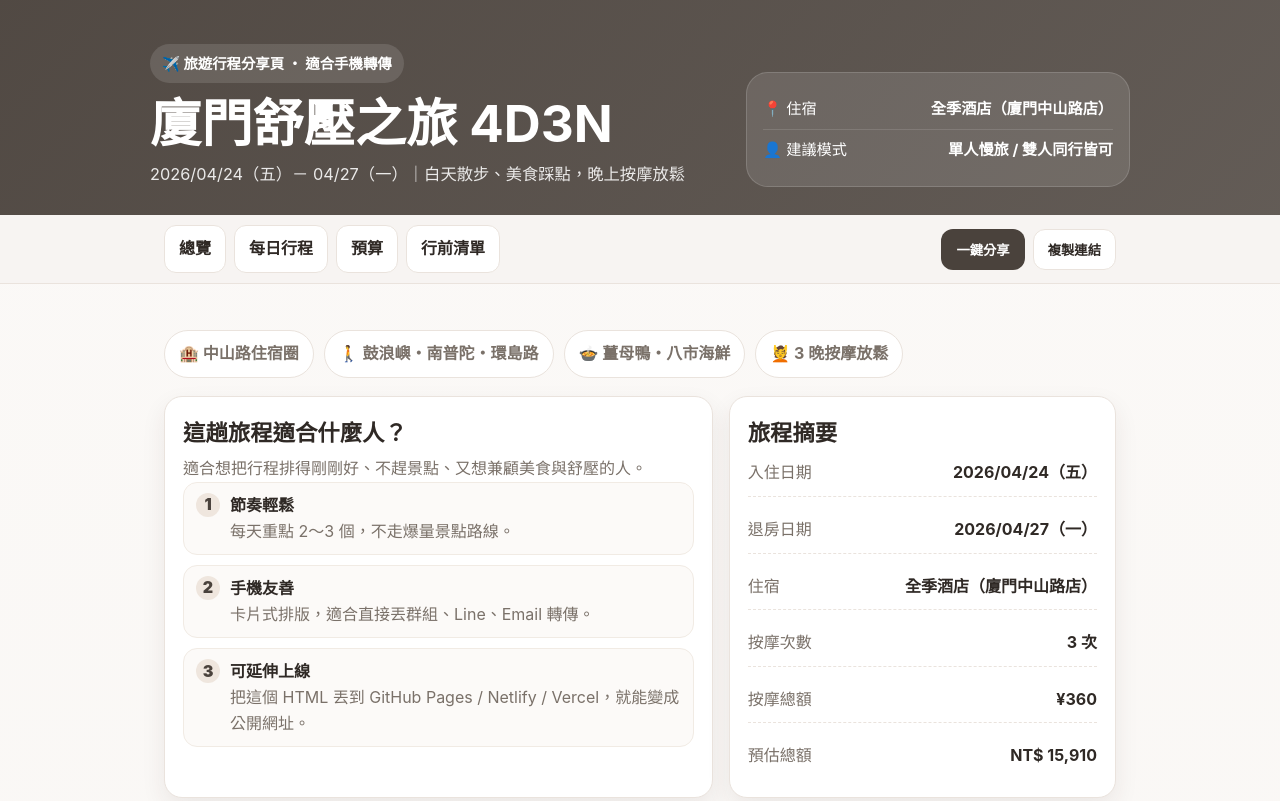
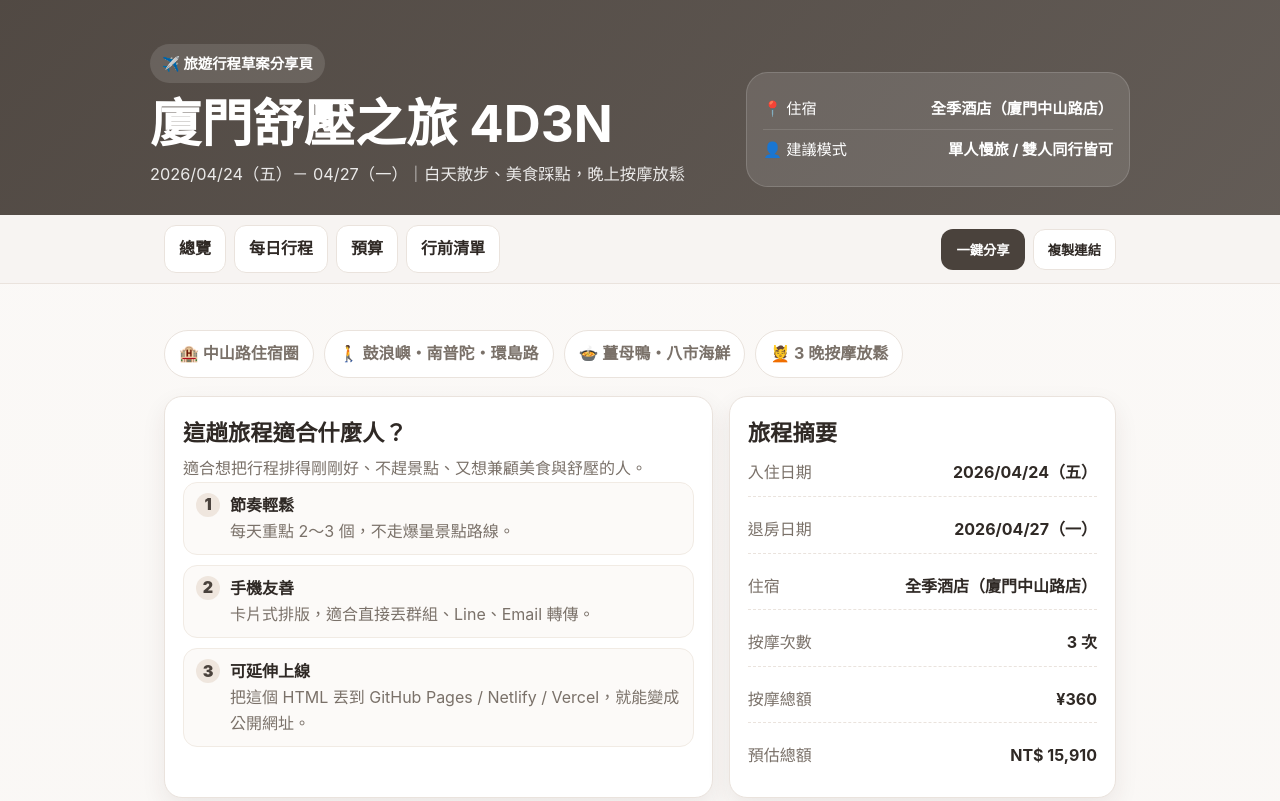
Before and after one commit to wingchang-ai/xiamen-trip, a plain HTML site: page index.html in a window 1280 px wide. Shown: the top 801 px of the page. Drawn offline with Linux system fonts and the light colour scheme.

```diff
--- a/index.html
+++ b/index.html
@@ -46,7 +46,7 @@
   <header class="hero">
     <div class="wrap hero-grid">
       <div>
-        <div class="eyebrow">✈️ 旅遊行程分享頁 ・ 適合手機轉傳</div>
+        <div class="eyebrow">✈️ 旅遊行程草案分享頁</div>
         <h1>廈門舒壓之旅 4D3N</h1>
         <p class="sub">2026/04/24（五）－ 04/27（一）｜白天散步、美食踩點，晚上按摩放鬆</p>
       </div>
```
